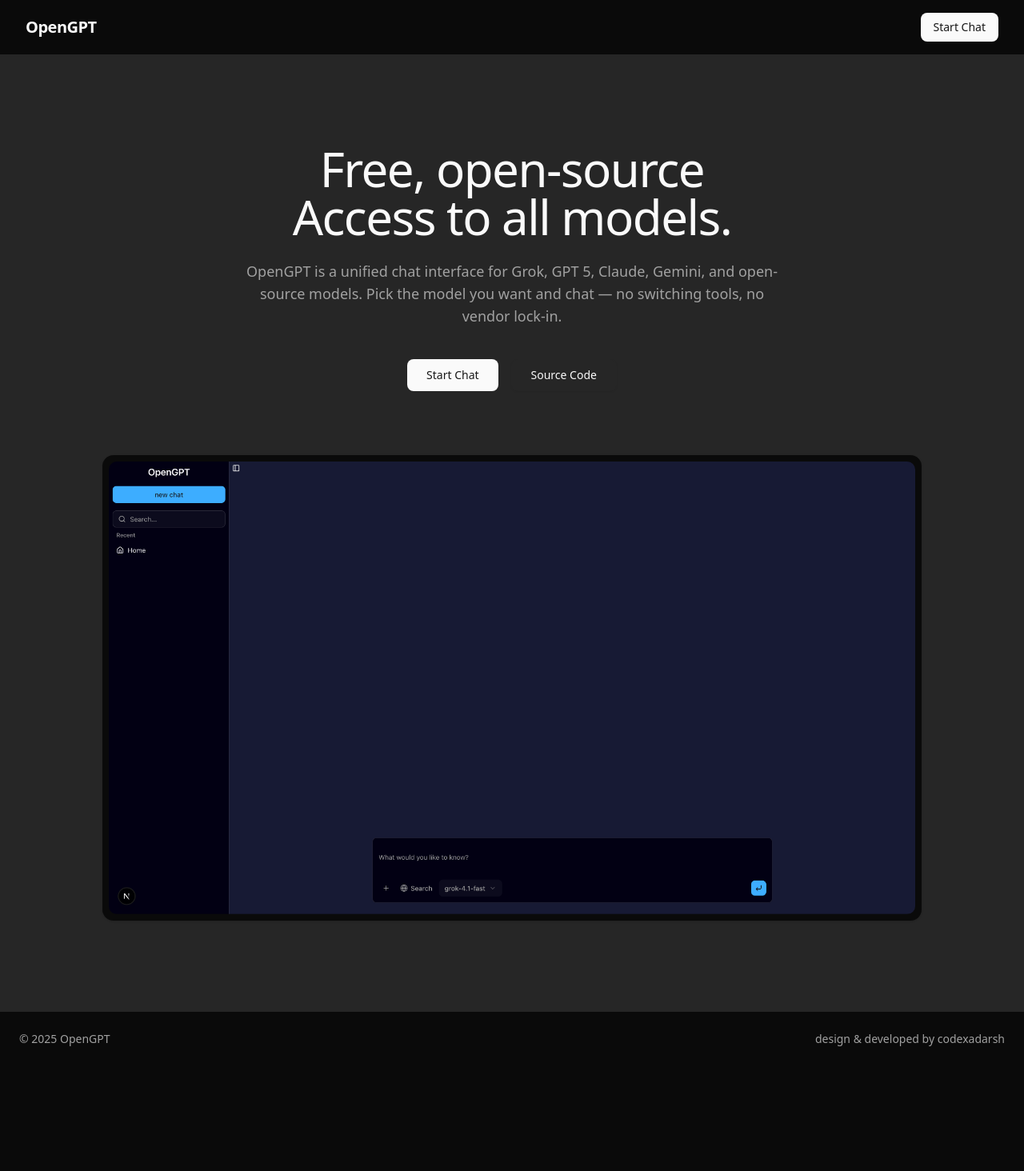
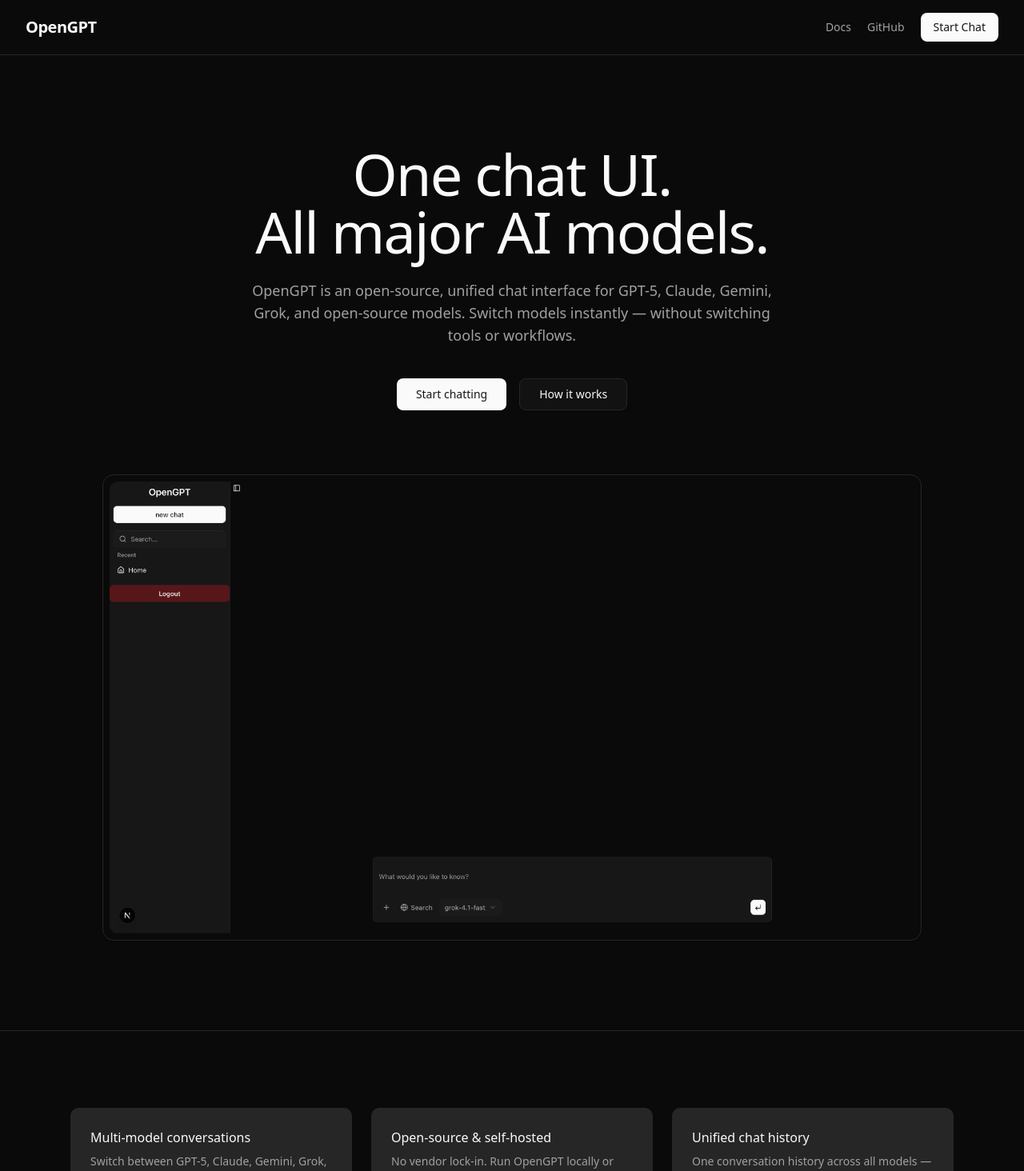
Before and after one commit to codexadarsh/opengpt, a Next.js app: page / in a window 1280 px wide. Shown: the top 1464 px of the page at 80% size. Before the commit the page ends 1333 px from the top, so only its background shows below. Built offline with nearby package versions, Linux system fonts and the light colour scheme.

Commit message:
fix: toaster & landing page

```diff
--- a/app/layout.tsx
+++ b/app/layout.tsx
@@ -1,8 +1,7 @@
 import type { Metadata } from "next";
 import { Geist, Geist_Mono } from "next/font/google";
 import "./globals.css";
-import { SidebarProvider, SidebarTrigger } from "@/components/ui/sidebar";
-import { AppSidebar } from "@/components/app-sidebar";
+import { Toaster } from "sonner";
 
 const geistSans = Geist({
   variable: "--font-geist-sans",
@@ -30,6 +29,7 @@
         className={`${geistSans.variable} ${geistMono.variable} antialiased`}
       >
         {children}
+        <Toaster />
       </body>
     </html>
   );
--- a/app/page.tsx
+++ b/app/page.tsx
@@ -4,12 +4,25 @@
 
 export default function LandingPage() {
   return (
-    <main className="min-h-screen mx-auto">
+    <main className="min-h-screen mx-auto bg-background text-foreground">
       {/* Header */}
-      <header className="flex items-center justify-between px-8 py-4 border-b border-border bg-background">
+      <header className="flex items-center justify-between px-8 py-4 border-b border-border">
         <div className="text-xl font-semibold tracking-tight">OpenGPT</div>
 
-        <nav className="flex items-center gap-4">
+        <nav className="flex items-center gap-5">
+          <Link
+            href="/docs"
+            className="text-sm text-muted-foreground hover:text-foreground transition"
+          >
+            Docs
+          </Link>
+          <Link
+            href="https://github.com/codexadarsh/opengpt"
+            target="_blank"
+            className="text-sm text-muted-foreground hover:text-foreground transition"
+          >
+            GitHub
+          </Link>
           <Button asChild>
             <Link href="/chat">Start Chat</Link>
           </Button>
@@ -17,35 +30,33 @@
       </header>
 
       {/* Hero */}
-      <section className="bg-secondary border-b border-border">
-        <div className="py-28 max-w-6xl mx-auto text-center">
-          <h1 className="text-6xl font-medium tracking-tight">
-            Free, open-source <br />
-            Access to all models.
+      <section className="border-b border-border">
+        <div className="py-28 max-w-6xl mx-auto text-center px-6">
+          <h1 className="text-6xl md:text-7xl font-medium tracking-tight">
+            One chat UI. <br />
+            All major AI models.
           </h1>
 
           <p className="mt-6 text-lg text-muted-foreground max-w-2xl mx-auto">
-            OpenGPT is a unified chat interface for Grok, GPT 5, Claude, Gemini,
-            and open-source models. Pick the model you want and chat — no
-            switching tools, no vendor lock-in.
+            OpenGPT is an open-source, unified chat interface for GPT-5, Claude,
+            Gemini, Grok, and open-source models. Switch models instantly —
+            without switching tools or workflows.
           </p>
 
           <div className="mt-10 flex justify-center gap-4">
             <Button size="lg" asChild>
-              <Link href="/chat">Start Chat</Link>
+              <Link href="/chat">Start chatting</Link>
             </Button>
             <Button size="lg" variant="outline" asChild>
-              <Link href="https://github.com/codexadarsh/opengpt">
-                Source Code
-              </Link>
+              <Link href="/docs">How it works</Link>
             </Button>
           </div>
 
           {/* Product Preview */}
           <div className="mt-20">
-            <div className="rounded-xl bg-background p-2 shadow-sm max-w-5xl mx-auto">
+            <div className="rounded-xl border border-border p-2 shadow-sm max-w-5xl mx-auto">
               <Image
-                src="/opengpt.png"
+                src="/hero.png"
                 alt="OpenGPT unified chat interface"
                 width={1200}
                 height={700}
@@ -57,14 +68,43 @@
         </div>
       </section>
 
+      {/* Features */}
+      <section className="py-24 max-w-6xl mx-auto px-6">
+        <div className="grid gap-6 md:grid-cols-3">
+          <Feature
+            title="Multi-model conversations"
+            description="Switch between GPT-5, Claude, Gemini, Grok, and open models inside the same interface."
+          />
+          <Feature
+            title="Open-source & self-hosted"
+            description="No vendor lock-in. Run OpenGPT locally or deploy it on your own infrastructure."
+          />
+          <Feature
+            title="Unified chat history"
+            description="One conversation history across all models — no fragmented tools or tabs."
+          />
+        </div>
+      </section>
+
       {/* Footer */}
-      <footer className="px-6 py-6 border-t border-border text-sm text-muted-foreground flex justify-between">
-        <span>© {new Date().getFullYear()} OpenGPT</span>
-        <span>design & developed by codexadarsh</span>
+      <footer className="px-6 py-6 border-t border-border text-sm text-muted-foreground flex flex-col md:flex-row justify-between gap-2">
+        <span>© {new Date().getFullYear()} OpenGPT · MIT License</span>
+        <span>
+          Built by{" "}
+          <a
+            href="https://github.com/codexadarsh"
+            target="_blank"
+            className="underline hover:text-foreground"
+          >
+            codexadarsh
+          </a>
+        </span>
       </footer>
     </main>
   );
 }
+
+/* ---------------- Components ---------------- */
 
 function Feature({
   title,
@@ -80,12 +120,3 @@
     </div>
   );
 }
-
-function ModelCard({ name, detail }: { name: string; detail: string }) {
-  return (
-    <div className="rounded-lg border border-border bg-background p-4">
-      <div className="font-medium">{name}</div>
-      <div className="text-sm text-muted-foreground">{detail}</div>
-    </div>
-  );
-}
```
Also changed, not shown: public/hero.png (added), public/opengpt.png (deleted).
